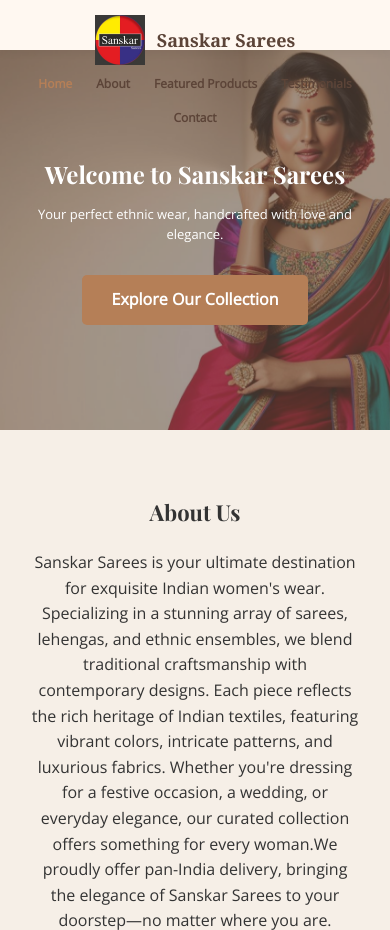
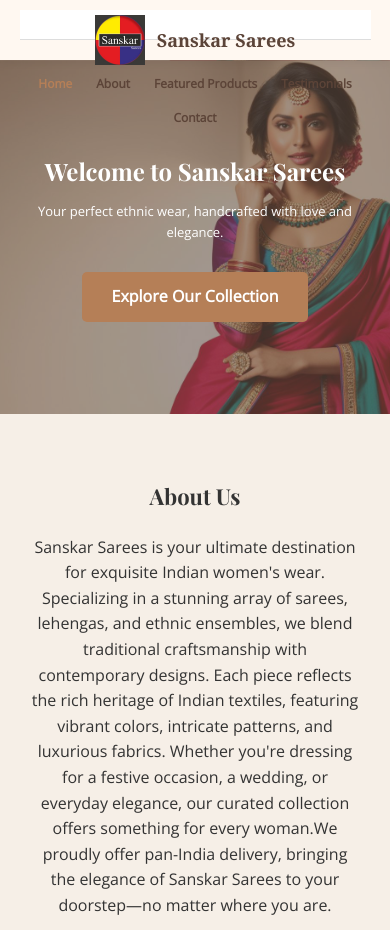
Before and after one commit to Kushagra2305/Sanskar_sarees, a plain HTML site: page index.html in a window 390 px wide. Shown: the top 930 px of the page. Drawn offline with nearby package versions, Linux system fonts and the light colour scheme.

Commit message:
Add files via upload

```diff
--- a/style.css
+++ b/style.css
@@ -494,6 +494,8 @@
     flex-direction: column;
     align-items: center;
     padding: 5px 10px;
+    background-color: #fff;
+    border-bottom: 1px solid #ddd;
   }
 
   .logo img {
@@ -523,12 +525,21 @@
     padding: 5px 8px;
   }
 
-  /* Hero section height further reduced */
+  /* Add clear separation below navbar */
+  .nav-flex {
+    margin-bottom: 10px;
+  }
+
+  /* Hero section height further reduced and padding adjusted */
   .hero-section {
-    height: 45vh;
-    padding: 15px 10px;
+    height: 42vh;
+    padding: 20px 10px;
     background-size: cover;
     background-position: center;
+    display: flex;
+    flex-direction: column;
+    justify-content: center;
+    text-align: center;
   }
 
   .hero-section h1 {
```
